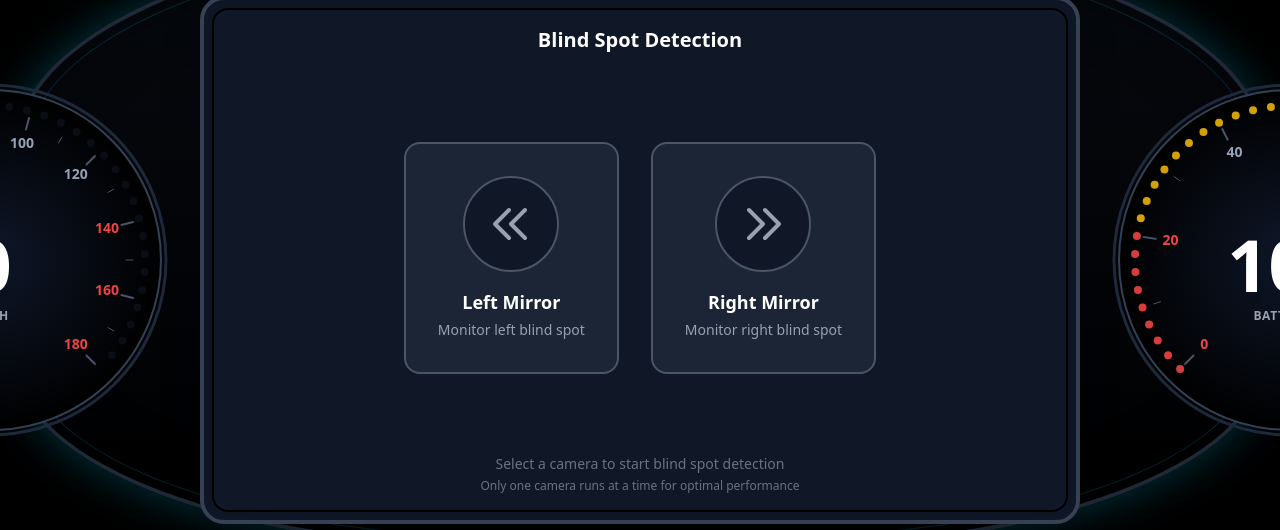
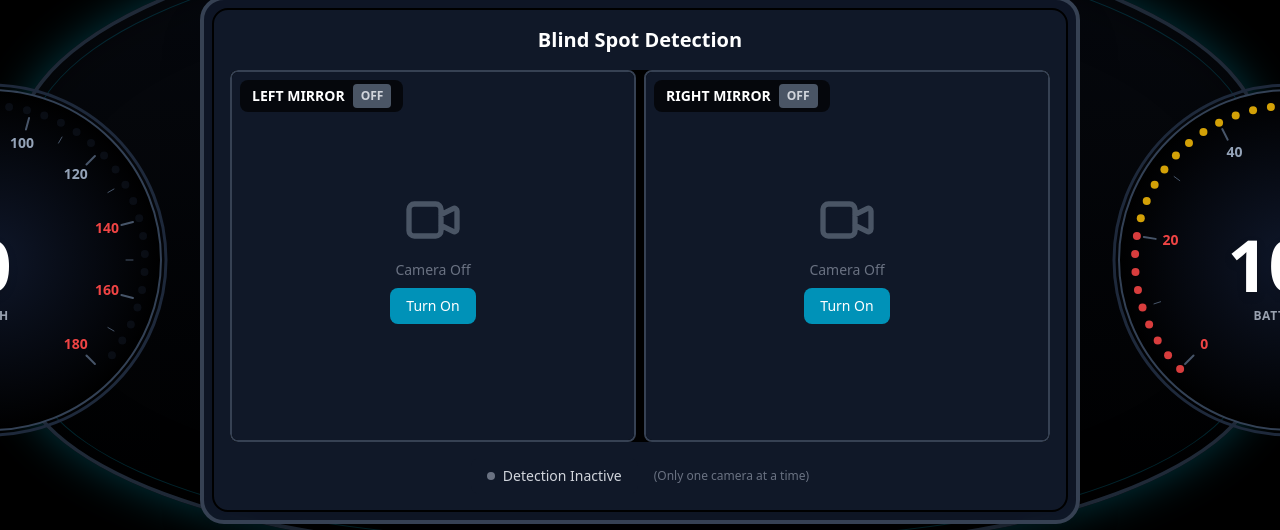
Before and after one commit to Ripunjay42/Dashboard1, a React (Vite) app in the folder frontend/: page / in a window 1280 px wide. Both pictures are taken after a click on the button "Blind Spot". Shown: the part 162-692 px from the top of the page. Built offline with nearby package versions, Linux system fonts and the light colour scheme; no server answers.

Commit message:
Refactor Blind Spot Detector to support independent left and right camera activation and improve detection status handling

```diff
--- a/frontend/src/components/BlindSpotDetector.jsx
+++ b/frontend/src/components/BlindSpotDetector.jsx
@@ -1,22 +1,20 @@
 import React, { useState, useEffect, useRef } from 'react';
 
 const BlindSpotDetector = ({ onBack }) => {
-  const [isActive, setIsActive] = useState(false);
+  const [leftActive, setLeftActive] = useState(false);
+  const [rightActive, setRightActive] = useState(false);
   const [loading, setLoading] = useState(false);
   const [loadingMessage, setLoadingMessage] = useState('');
   const [error, setError] = useState(null);
   const [leftDanger, setLeftDanger] = useState(false);
   const [rightDanger, setRightDanger] = useState(false);
-  const [selectedCamera, setSelectedCamera] = useState(null); // 'left' or 'right' or null
   const statusIntervalRef = useRef(null);
   const API_URL = 'http://localhost:5000/api/blindspot';
 
   // Cleanup on unmount
   useEffect(() => {
     return () => {
-      if (isActive) {
       stopDetection();
-      }
       if (statusIntervalRef.current) {
         clearInterval(statusIntervalRef.current);
       }
@@ -24,17 +22,14 @@ const BlindSpotDetector = ({ onBack }) => {
   }, []);
 
   useEffect(() => {
-    // Poll for blind spot detection status when active
-    if (isActive && selectedCamera) {
+    // Poll for blind spot detection status when any camera is active
+    if (leftActive || rightActive) {
       statusIntervalRef.current = setInterval(async () => {
         try {
           const response = await fetch(`${API_URL}/status`);
           const data = await response.json();
-          if (selectedCamera === 'left') {
           setLeftDanger(data.left_danger || false);
-          } else {
           setRightDanger(data.right_danger || false);
-          }
         } catch (err) {
           console.error('Error fetching status:', err);
         }
@@ -52,18 +47,30 @@ const BlindSpotDetector = ({ onBack }) => {
         clearInterval(statusIntervalRef.current);
       }
     };
-  }, [isActive, selectedCamera]);
+  }, [leftActive, rightActive]);
+
+  const toggleCamera = async (camera) => {
+    const isLeft = camera === 'left';
+    const currentlyActive = isLeft ? leftActive : rightActive;
+
+    if (currentlyActive) {
+      // Turn off this camera
+      await stopCameraDetection(camera);
+    } else {
+      // Turn on this camera (will stop the other one first since only one can run at a time)
+      await startDetection(camera);
+    }
+  };
 
   const startDetection = async (camera) => {
     // Stop any existing detection first
-    if (isActive) {
+    if (leftActive || rightActive) {
       await stopDetection();
     }
 
-    setSelectedCamera(camera);
     setLoading(true);
     setError(null);
-    setLoadingMessage(`Starting ${camera} camera detection...`);
+    setLoadingMessage(`Starting ${camera} camera...`);
 
     try {
       const response = await fetch(`${API_URL}/start`, {
@@ -71,24 +78,45 @@ const BlindSpotDetector = ({ onBack }) => {
         headers: {
           'Content-Type': 'application/json',
         },
-        body: JSON.stringify({ camera: camera }), // Send which camera to use
+        body: JSON.stringify({ camera: camera }),
       });
       const data = await response.json();
 
       if (data.status === 'success') {
-        setIsActive(true);
+        if (camera === 'left') {
+          setLeftActive(true);
+          setRightActive(false);
+        } else {
+          setRightActive(true);
+          setLeftActive(false);
+        }
         setLoading(false);
         setLoadingMessage('');
       } else {
         setError(data.message || 'Failed to start detection');
         setLoading(false);
-        setSelectedCamera(null);
       }
     } catch (err) {
       setError('Error connecting to server. Please try again.');
       setLoading(false);
       setLoadingMessage('');
-      setSelectedCamera(null);
+    }
+  };
+
+  const stopCameraDetection = async (camera) => {
+    try {
+      await fetch(`${API_URL}/stop`, {
+        method: 'POST',
+      });
+      if (camera === 'left') {
+        setLeftActive(false);
+      } else {
+        setRightActive(false);
+      }
+      setLeftDanger(false);
+      setRightDanger(false);
+    } catch (err) {
+      console.error('Error stopping detection:', err);
     }
   };
 
@@ -97,118 +125,24 @@ const BlindSpotDetector = ({ onBack }) => {
       await fetch(`${API_URL}/stop`, {
         method: 'POST',
       });
-      setIsActive(false);
+      setLeftActive(false);
+      setRightActive(false);
       setLeftDanger(false);
       setRightDanger(false);
-      setSelectedCamera(null);
     } catch (err) {
       console.error('Error stopping detection:', err);
     }
   };
 
-  const switchCamera = async (newCamera) => {
-    if (newCamera === selectedCamera) return;
-    await startDetection(newCamera);
-  };
-
-  // Camera selection screen
-  if (!selectedCamera && !loading) {
   return (
     <div className="h-full flex flex-col p-4">
       {/* Header */}
-        <div className="flex items-center justify-center mb-6">
+      <div className="flex items-center justify-center mb-4">
         <h2 className="text-xl font-bold text-white">Blind Spot Detection</h2>
       </div>
 
-        {/* Camera Selection */}
-        <div className="flex-1 flex items-center justify-center">
-          <div className="flex gap-8">
-            {/* Left Camera Button */}
-            <button
-              onClick={() => startDetection('left')}
-              className="group flex flex-col items-center gap-4 p-8 bg-gray-800/80 hover:bg-gray-700/80 border-2 border-gray-600 hover:border-cyan-500 rounded-2xl transition-all duration-300 hover:scale-105"
-            >
-              <div className="w-24 h-24 flex items-center justify-center bg-gray-900 rounded-full border-2 border-gray-600 group-hover:border-cyan-500 transition-colors">
-                <svg className="w-12 h-12 text-gray-400 group-hover:text-cyan-400 transition-colors" fill="none" stroke="currentColor" viewBox="0 0 24 24">
-                  <path strokeLinecap="round" strokeLinejoin="round" strokeWidth={2} d="M11 19l-7-7 7-7m8 14l-7-7 7-7" />
-                </svg>
-              </div>
-              <div className="text-center">
-                <h3 className="text-lg font-bold text-white group-hover:text-cyan-400 transition-colors">Left Mirror</h3>
-                <p className="text-sm text-gray-400 mt-1">Monitor left blind spot</p>
-              </div>
-            </button>
-
-            {/* Right Camera Button */}
-            <button
-              onClick={() => startDetection('right')}
-              className="group flex flex-col items-center gap-4 p-8 bg-gray-800/80 hover:bg-gray-700/80 border-2 border-gray-600 hover:border-cyan-500 rounded-2xl transition-all duration-300 hover:scale-105"
-            >
-              <div className="w-24 h-24 flex items-center justify-center bg-gray-900 rounded-full border-2 border-gray-600 group-hover:border-cyan-500 transition-colors">
-                <svg className="w-12 h-12 text-gray-400 group-hover:text-cyan-400 transition-colors" fill="none" stroke="currentColor" viewBox="0 0 24 24">
-                  <path strokeLinecap="round" strokeLinejoin="round" strokeWidth={2} d="M13 5l7 7-7 7M5 5l7 7-7 7" />
-                </svg>
-              </div>
-              <div className="text-center">
-                <h3 className="text-lg font-bold text-white group-hover:text-cyan-400 transition-colors">Right Mirror</h3>
-                <p className="text-sm text-gray-400 mt-1">Monitor right blind spot</p>
-              </div>
-            </button>
-          </div>
-        </div>
-
-        {/* Info Text */}
-        <div className="text-center text-gray-500 text-sm mt-4">
-          <p>Select a camera to start blind spot detection</p>
-          <p className="text-xs mt-1">Only one camera runs at a time for optimal performance</p>
-        </div>
-      </div>
-    );
-  }
-
-  return (
-    <div className="h-full flex flex-col p-4">
-      {/* Header with camera switcher */}
-      <div className="flex items-center justify-between mb-4">
-        {/* Camera Switch Buttons */}
-        <div className="flex gap-2">
-          <button
-            onClick={() => switchCamera('left')}
-            className={`px-4 py-2 rounded-lg text-sm font-semibold transition-all ${
-              selectedCamera === 'left'
-                ? 'bg-cyan-600 text-white'
-                : 'bg-gray-700 text-gray-300 hover:bg-gray-600'
-            }`}
-          >
-            ← Left
-          </button>
-          <button
-            onClick={() => switchCamera('right')}
-            className={`px-4 py-2 rounded-lg text-sm font-semibold transition-all ${
-              selectedCamera === 'right'
-                ? 'bg-cyan-600 text-white'
-                : 'bg-gray-700 text-gray-300 hover:bg-gray-600'
-            }`}
-          >
-            Right →
-          </button>
-        </div>
-
-        <h2 className="text-xl font-bold text-white">
-          {selectedCamera === 'left' ? 'Left' : 'Right'} Blind Spot
-        </h2>
-
-        {/* Stop Button */}
-        <button
-          onClick={stopDetection}
-          className="px-4 py-2 bg-red-600 hover:bg-red-500 text-white rounded-lg text-sm font-semibold transition-colors"
-        >
-          Stop
-        </button>
-      </div>
-
-      {/* Video Feed Container */}
-      <div className="flex-1 flex bg-black rounded-lg overflow-hidden relative">
+      {/* Video Feed Container - Both cameras side by side */}
+      <div className="flex-1 flex gap-2 bg-black rounded-lg overflow-hidden relative">
         {loading && (
           <div className="absolute inset-0 flex flex-col items-center justify-center bg-black/80 z-10">
             <div className="animate-spin rounded-full h-12 w-12 border-4 border-cyan-500 border-t-transparent mb-4"></div>
@@ -217,33 +151,44 @@ const BlindSpotDetector = ({ onBack }) => {
         )}
 
         {error && (
-          <div className="flex flex-col items-center justify-center text-center p-8 w-full">
+          <div className="absolute inset-0 flex flex-col items-center justify-center text-center p-8 bg-black/80 z-10">
             <div className="text-red-500 text-4xl mb-4">⚠️</div>
             <p className="text-white text-lg mb-2">Error</p>
             <p className="text-gray-400 text-sm">{error}</p>
             <button
-              onClick={() => startDetection(selectedCamera || 'left')}
+              onClick={() => setError(null)}
               className="mt-4 px-4 py-2 bg-cyan-600 hover:bg-cyan-500 text-white rounded-lg transition-colors"
             >
-              Retry
+              Dismiss
             </button>
           </div>
         )}
 
-        {!loading && !error && selectedCamera && (
+        {/* Left Camera Feed */}
         <div className="flex-1 relative border-2 border-gray-700 rounded-lg overflow-hidden">
-            <div className="absolute top-2 left-2 bg-black/70 px-3 py-1 rounded-lg z-10">
-              <span className="text-white text-sm font-bold">
-                {selectedCamera === 'left' ? 'LEFT MIRROR' : 'RIGHT MIRROR'}
-              </span>
+          <div className="absolute top-2 left-2 bg-black/70 px-3 py-1 rounded-lg z-10 flex items-center gap-2">
+            <span className="text-white text-sm font-bold">LEFT MIRROR</span>
+            <button
+              onClick={() => toggleCamera('left')}
+              className={`px-2 py-1 rounded text-xs font-bold transition-all ${
+                leftActive
+                  ? 'bg-green-600 text-white'
+                  : 'bg-gray-600 text-gray-300 hover:bg-gray-500'
+              }`}
+            >
+              {leftActive ? 'ON' : 'OFF'}
+            </button>
           </div>
+
+          {leftActive ? (
+            <>
               <img
-              src={`${API_URL}/${selectedCamera}_feed?t=${Date.now()}`}
-              alt={`${selectedCamera} Blind Spot Feed`}
+                src={`${API_URL}/left_feed?t=${Date.now()}`}
+                alt="Left Blind Spot Feed"
                 className="w-full h-full object-contain"
                 style={{ display: 'block' }}
               />
-            {((selectedCamera === 'left' && leftDanger) || (selectedCamera === 'right' && rightDanger)) && (
+              {leftDanger && (
                 <div className="absolute top-2 right-2 z-20">
                   <div className="bg-red-600 text-white px-4 py-2 rounded-lg shadow-2xl flex items-center gap-2 animate-pulse">
                     <svg className="w-5 h-5" fill="none" stroke="currentColor" viewBox="0 0 24 24">
@@ -253,32 +198,104 @@ const BlindSpotDetector = ({ onBack }) => {
                   </div>
                 </div>
               )}
+            </>
+          ) : (
+            <div className="w-full h-full flex items-center justify-center bg-gray-900">
+              <div className="text-center">
+                <svg className="w-16 h-16 text-gray-600 mx-auto mb-2" fill="none" stroke="currentColor" viewBox="0 0 24 24">
+                  <path strokeLinecap="round" strokeLinejoin="round" strokeWidth={2} d="M15 10l4.553-2.276A1 1 0 0121 8.618v6.764a1 1 0 01-1.447.894L15 14M5 18h8a2 2 0 002-2V8a2 2 0 00-2-2H5a2 2 0 00-2 2v8a2 2 0 002 2z" />
+                </svg>
+                <p className="text-gray-500 text-sm">Camera Off</p>
+                <button
+                  onClick={() => toggleCamera('left')}
+                  className="mt-2 px-4 py-2 bg-cyan-600 hover:bg-cyan-500 text-white rounded-lg text-sm transition-colors"
+                >
+                  Turn On
+                </button>
+              </div>
             </div>
           )}
+        </div>
+
+        {/* Right Camera Feed */}
+        <div className="flex-1 relative border-2 border-gray-700 rounded-lg overflow-hidden">
+          <div className="absolute top-2 left-2 bg-black/70 px-3 py-1 rounded-lg z-10 flex items-center gap-2">
+            <span className="text-white text-sm font-bold">RIGHT MIRROR</span>
+            <button
+              onClick={() => toggleCamera('right')}
+              className={`px-2 py-1 rounded text-xs font-bold transition-all ${
+                rightActive
+                  ? 'bg-green-600 text-white'
+                  : 'bg-gray-600 text-gray-300 hover:bg-gray-500'
+              }`}
+            >
+              {rightActive ? 'ON' : 'OFF'}
+            </button>
+          </div>
+
+          {rightActive ? (
+            <>
+              <img
+                src={`${API_URL}/right_feed?t=${Date.now()}`}
+                alt="Right Blind Spot Feed"
+                className="w-full h-full object-contain"
+                style={{ display: 'block' }}
+              />
+              {rightDanger && (
+                <div className="absolute top-2 right-2 z-20">
+                  <div className="bg-red-600 text-white px-4 py-2 rounded-lg shadow-2xl flex items-center gap-2 animate-pulse">
+                    <svg className="w-5 h-5" fill="none" stroke="currentColor" viewBox="0 0 24 24">
+                      <path strokeLinecap="round" strokeLinejoin="round" strokeWidth={2} d="M12 9v2m0 4h.01m-6.938 4h13.856c1.54 0 2.502-1.667 1.732-3L13.732 4c-.77-1.333-2.694-1.333-3.464 0L3.34 16c-.77 1.333.192 3 1.732 3z" />
+                    </svg>
+                    <span className="font-bold text-sm">DANGER!</span>
+                  </div>
+                </div>
+              )}
+            </>
+          ) : (
+            <div className="w-full h-full flex items-center justify-center bg-gray-900">
+              <div className="text-center">
+                <svg className="w-16 h-16 text-gray-600 mx-auto mb-2" fill="none" stroke="currentColor" viewBox="0 0 24 24">
+                  <path strokeLinecap="round" strokeLinejoin="round" strokeWidth={2} d="M15 10l4.553-2.276A1 1 0 0121 8.618v6.764a1 1 0 01-1.447.894L15 14M5 18h8a2 2 0 002-2V8a2 2 0 00-2-2H5a2 2 0 00-2 2v8a2 2 0 002 2z" />
+                </svg>
+                <p className="text-gray-500 text-sm">Camera Off</p>
+                <button
+                  onClick={() => toggleCamera('right')}
+                  className="mt-2 px-4 py-2 bg-cyan-600 hover:bg-cyan-500 text-white rounded-lg text-sm transition-colors"
+                >
+                  Turn On
+                </button>
+              </div>
+            </div>
+          )}
+        </div>
       </div>
 
       {/* Status Bar */}
       <div className="mt-4 flex items-center justify-center gap-4">
         <div className="flex items-center gap-2 px-4 py-2 bg-gray-900 rounded-lg">
-          <div className={`w-2 h-2 rounded-full ${isActive ? 'bg-green-500 animate-pulse' : 'bg-gray-500'}`}></div>
+          <div className={`w-2 h-2 rounded-full ${(leftActive || rightActive) ? 'bg-green-500 animate-pulse' : 'bg-gray-500'}`}></div>
           <span className="text-sm text-gray-300">
-            {isActive ? 'Detection Active' : 'Detection Inactive'}
+            {(leftActive || rightActive) ? 'Detection Active' : 'Detection Inactive'}
           </span>
         </div>
-        {isActive && (
+        {(leftActive || rightActive) && (
           <div className="px-4 py-2 bg-gray-900 rounded-lg">
             <span className="text-sm text-gray-300">
-              {selectedCamera === 'left' ? 'Left' : 'Right'} Camera
+              {leftActive ? 'Left' : 'Right'} Camera Active
             </span>
           </div>
         )}
-        {((selectedCamera === 'left' && leftDanger) || (selectedCamera === 'right' && rightDanger)) && (
+        {(leftDanger || rightDanger) && (
           <div className="px-4 py-2 bg-red-900/50 rounded-lg border border-red-500">
             <span className="text-sm text-red-300 font-semibold">
-              ⚠️ {selectedCamera === 'left' ? 'Left' : 'Right'} Side Warning
+              ⚠️ {leftDanger && rightDanger ? 'Both Sides' : leftDanger ? 'Left Side' : 'Right Side'} Warning
             </span>
           </div>
         )}
+        <div className="text-xs text-gray-500">
+          (Only one camera at a time)
+        </div>
       </div>
     </div>
   );
```
Lines whose indentation alone changed are shown as unchanged.
